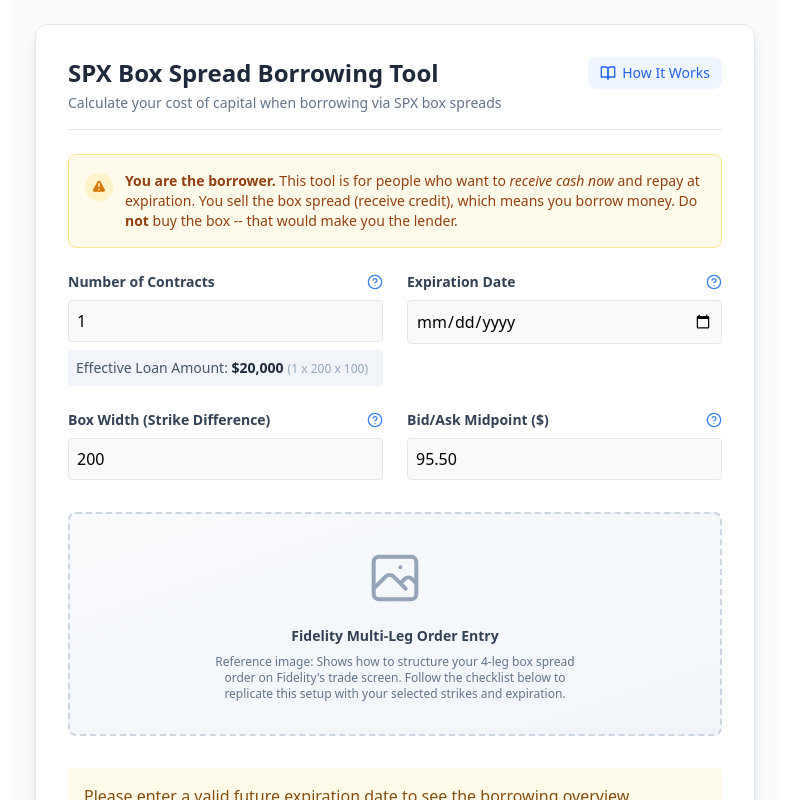
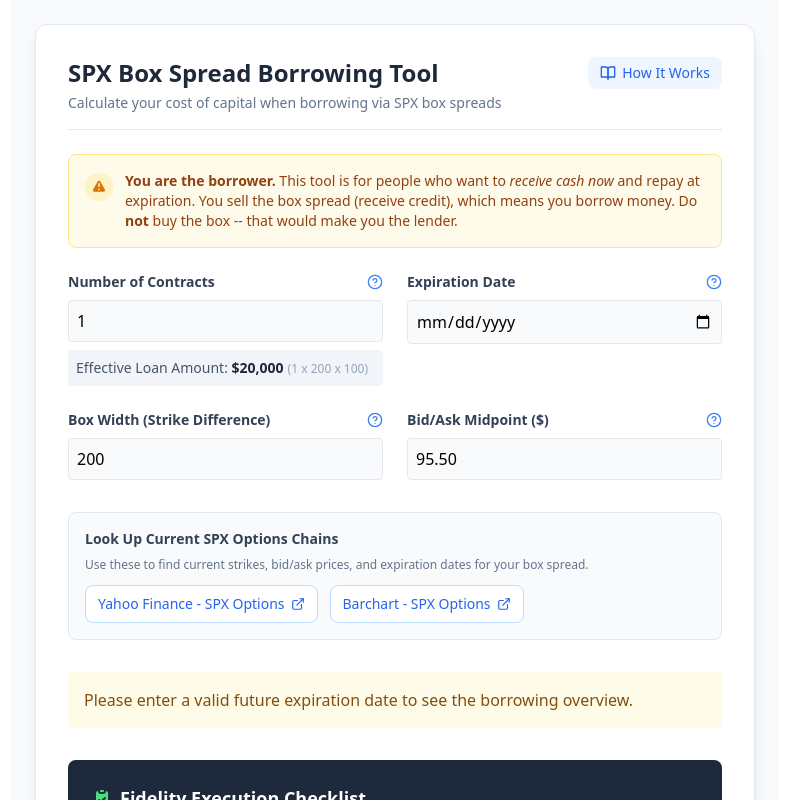
Before and after one commit to alblazek/SPX-box-spread-calculator, a React (Vite) app: page / in a window 1280 px wide. Shown: the top 800 px of the page, without its empty margins (245-1034 px from the left). Built offline with nearby package versions, Linux system fonts and the light colour scheme.

Commit message:
Updated App.tsx

```diff
--- a/src/App.tsx
+++ b/src/App.tsx
@@ -421,12 +421,29 @@ export default function BoxSpreadCalculator() {
           </div>
         </div>
 
-        {/* Reference Image - Fidelity Order Entry */}
-        <div className="mb-8 bg-gradient-to-br from-slate-50 to-slate-100 rounded-lg border-2 border-dashed border-slate-300 p-8">
-          <div className="flex flex-col items-center justify-center">
-            <svg className="w-16 h-16 text-slate-400 mb-4" fill="none" stroke="currentColor" viewBox="0 0 24 24"><path strokeLinecap="round" strokeLinejoin="round" strokeWidth={1.5} d="M4 16l4.586-4.586a2 2 0 012.828 0L16 16m-2-2l1.586-1.586a2 2 0 012.828 0L20 14m-6-6h.01M6 20h12a2 2 0 002-2V6a2 2 0 00-2-2H6a2 2 0 00-2 2v12a2 2 0 002 2z" /></svg>
-            <p className="text-sm font-semibold text-slate-700 text-center">Fidelity Multi-Leg Order Entry</p>
-            <p className="text-xs text-slate-500 text-center mt-2 max-w-sm">Reference image: Shows how to structure your 4-leg box spread order on Fidelity's trade screen. Follow the checklist below to replicate this setup with your selected strikes and expiration.</p>
+        {/* Links to Options Chains */}
+        <div className="mb-8 p-4 bg-slate-50 border border-slate-200 rounded-lg">
+          <h3 className="text-sm font-semibold text-slate-700 mb-2">Look Up Current SPX Options Chains</h3>
+          <p className="text-xs text-slate-500 mb-3">Use these to find current strikes, bid/ask prices, and expiration dates for your box spread.</p>
+          <div className="flex flex-wrap gap-3">
+            <a
+              href="https://finance.yahoo.com/quote/%5ESPX/options/"
+              target="_blank"
+              rel="noopener noreferrer"
+              className="inline-flex items-center gap-1.5 text-sm text-blue-600 hover:text-blue-800 bg-white border border-blue-200 hover:border-blue-400 px-3 py-2 rounded-lg transition-colors"
+            >
+              Yahoo Finance - SPX Options
+              <ExternalLink className="w-3.5 h-3.5" />
+            </a>
+            <a
+              href="https://www.barchart.com/stocks/quotes/%24SPX/options"
+              target="_blank"
+              rel="noopener noreferrer"
+              className="inline-flex items-center gap-1.5 text-sm text-blue-600 hover:text-blue-800 bg-white border border-blue-200 hover:border-blue-400 px-3 py-2 rounded-lg transition-colors"
+            >
+              Barchart - SPX Options
+              <ExternalLink className="w-3.5 h-3.5" />
+            </a>
           </div>
         </div>
 
```
Also changed, not shown: public/image copy.png (deleted), public/image-copy.png (deleted).
